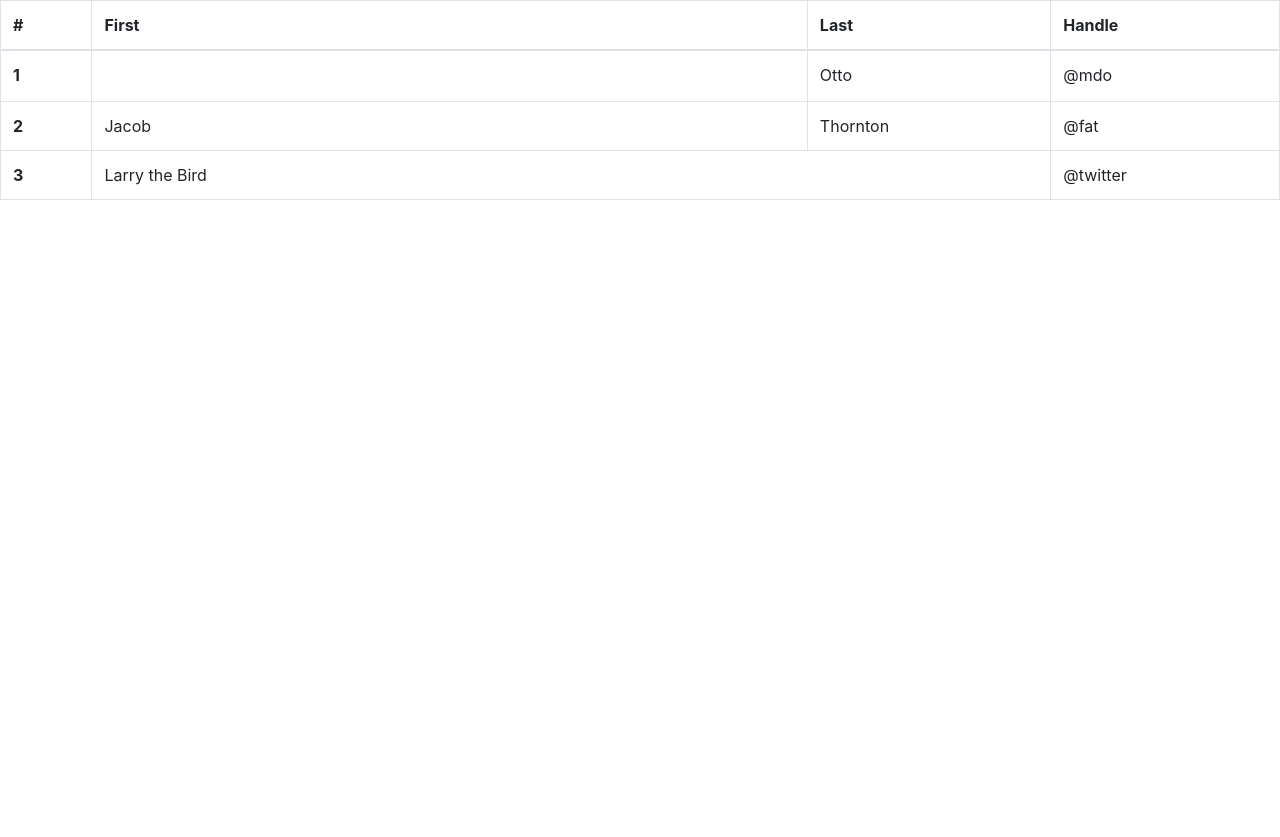
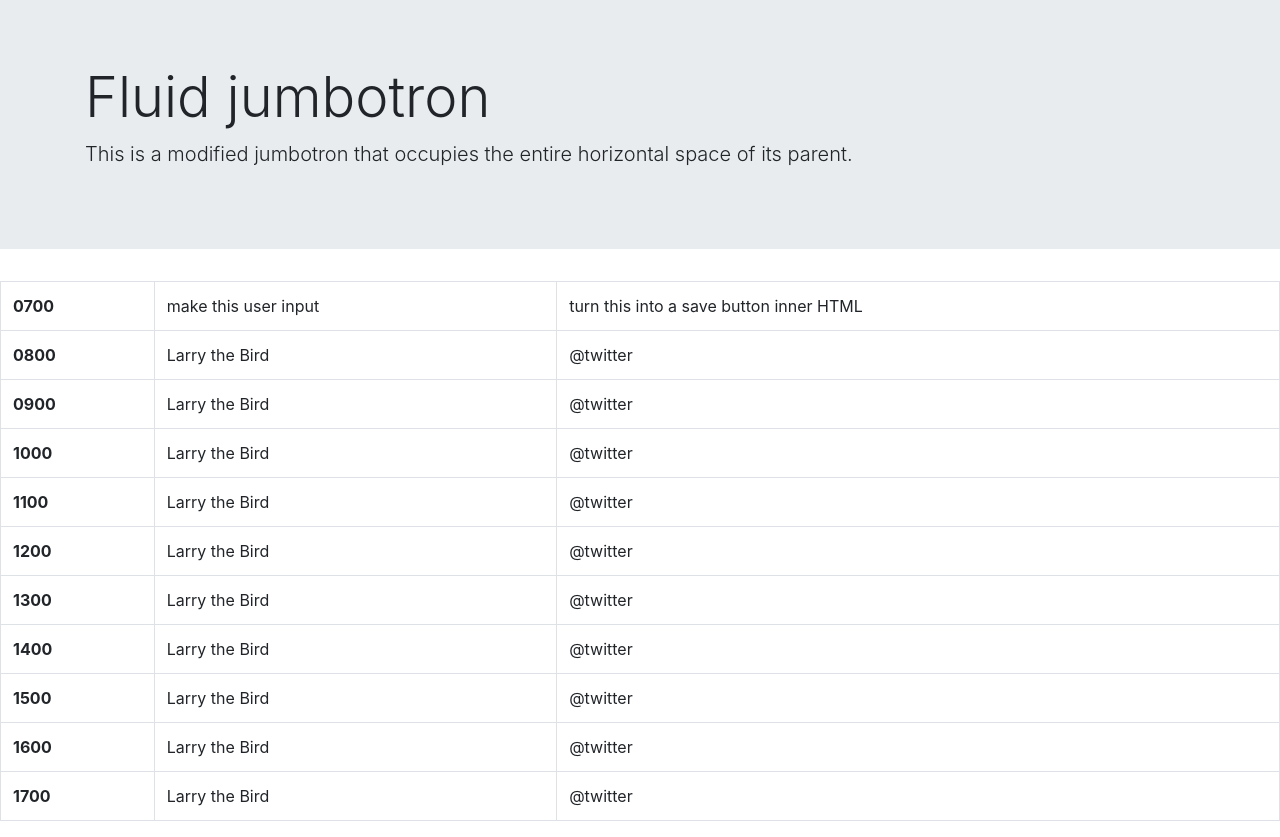
Before and after one commit to jitchie/day-calander, a plain HTML site: page index.html in a window 1280 px wide. Before the commit the page ends 800 px from the top, so only its background shows below. Drawn offline with nearby package versions, Linux system fonts and the light colour scheme.

Commit message:
second commit

```diff
--- a/index.html
+++ b/index.html
@@ -5,52 +5,92 @@
     <meta http-equiv="X-UA-Compatible" content="IE=edge" />
     <meta name="viewport" content="width=device-width, initial-scale=1.0" />
     <link
+      <link
       rel="stylesheet"
       href="https://cdn.jsdelivr.net/npm/bootstrap@4.6.0/dist/css/bootstrap.min.css"
       integrity="sha384-B0vP5xmATw1+K9KRQjQERJvTumQW0nPEzvF6L/Z6nronJ3oUOFUFpCjEUQouq2+l"
       crossorigin="anonymous"
     />
-    <link rel=“stylesheet” href=“https://code.jquery.com/ui/1.12.1/themes/base/jquery-ui.css”>
+    <link rel=“stylesheet”
+    href=“https://code.jquery.com/ui/1.12.1/themes/base/jquery-ui.css”>
     <link rel="stylesheet" href="./style.css" />
     <title>Document</title>
   </head>
   <body>
+    <header>
+      <div class="jumbotron jumbotron-fluid">
+        <div class="container">
+          <h1 class="display-4">Fluid jumbotron</h1>
+          <p class="lead">
+            This is a modified jumbotron that occupies the entire horizontal
+            space of its parent.
+          </p>
+        </div>
+      </div>
+    </header>
     <main>
       <table class="table table-bordered">
-        <thead>
-          <tr>
-            <th scope="col">#</th>
-            <th scope="col">First</th>
-            <th scope="col">Last</th>
-            <th scope="col">Handle</th>
-          </tr>
-        </thead>
         <tbody>
           <tr>
-            <th scope="row">1</th>
-            <td><input class="remove-boarder" type="text" /></td>
-            <td>Otto</td>
-            <td>@mdo</td>
+            <th scope="row">0700</th>
+            <td class="input" colspan="3">make this user input</td>
+            <td>turn this into a save button inner HTML</td>
           </tr>
           <tr>
-            <th scope="row">2</th>
-            <td>Jacob</td>
-            <td>Thornton</td>
-            <td>@fat</td>
+            <th scope="row">0800</th>
+            <td colspan="3">Larry the Bird</td>
+            <td>@twitter</td>
           </tr>
           <tr>
-            <th scope="row">3</th>
-            <td colspan="2">Larry the Bird</td>
+            <th scope="row">0900</th>
+            <td colspan="3">Larry the Bird</td>
+            <td>@twitter</td>
+          </tr>
+          <tr>
+            <th scope="row">1000</th>
+            <td colspan="3">Larry the Bird</td>
+            <td>@twitter</td>
+          </tr>
+          <tr>
+            <th scope="row">1100</th>
+            <td colspan="3">Larry the Bird</td>
+            <td>@twitter</td>
+          </tr>
+          <tr>
+            <th scope="row">1200</th>
+            <td colspan="3">Larry the Bird</td>
+            <td>@twitter</td>
+          </tr>
+          <tr>
+            <th scope="row">1300</th>
+            <td colspan="3">Larry the Bird</td>
+            <td>@twitter</td>
+          </tr>
+          <tr>
+            <th scope="row">1400</th>
+            <td colspan="3">Larry the Bird</td>
+            <td>@twitter</td>
+          </tr>
+          <tr>
+            <th scope="row">1500</th>
+            <td colspan="3">Larry the Bird</td>
+            <td>@twitter</td>
+          </tr>
+          <tr>
+            <th scope="row">1600</th>
+            <td colspan="3">Larry the Bird</td>
+            <td>@twitter</td>
+          </tr>
+          <tr>
+            <th scope="row">1700</th>
+            <td colspan="3">Larry the Bird</td>
             <td>@twitter</td>
           </tr>
         </tbody>
       </table>
     </main>
-    <script src=“https://cdnjs.cloudflare.com/ajax/libs/jquery/3.5.1/jquery.min.js”></script>
-<script src=“https://cdnjs.cloudflare.com/ajax/libs/popper.js/1.16.1/umd/popper.min.js”></script>
-<script src=“https://cdnjs.cloudflare.com/ajax/libs/moment.js/2.27.0/moment.min.js”></script>
-<script src=“https://code.jquery.com/ui/1.12.0/jquery-ui.min.js”></script>
-<script src="script.js"></script>
-
+    <script src="https://cdnjs.cloudflare.com/ajax/libs/moment.js/2.27.0/moment.min.js"></script>
+    <script src="https://code.jquery.com/ui/1.12.0/jquery-ui.min.js"></script>
+    <script src="script.js"></script>
   </body>
 </html>
```
